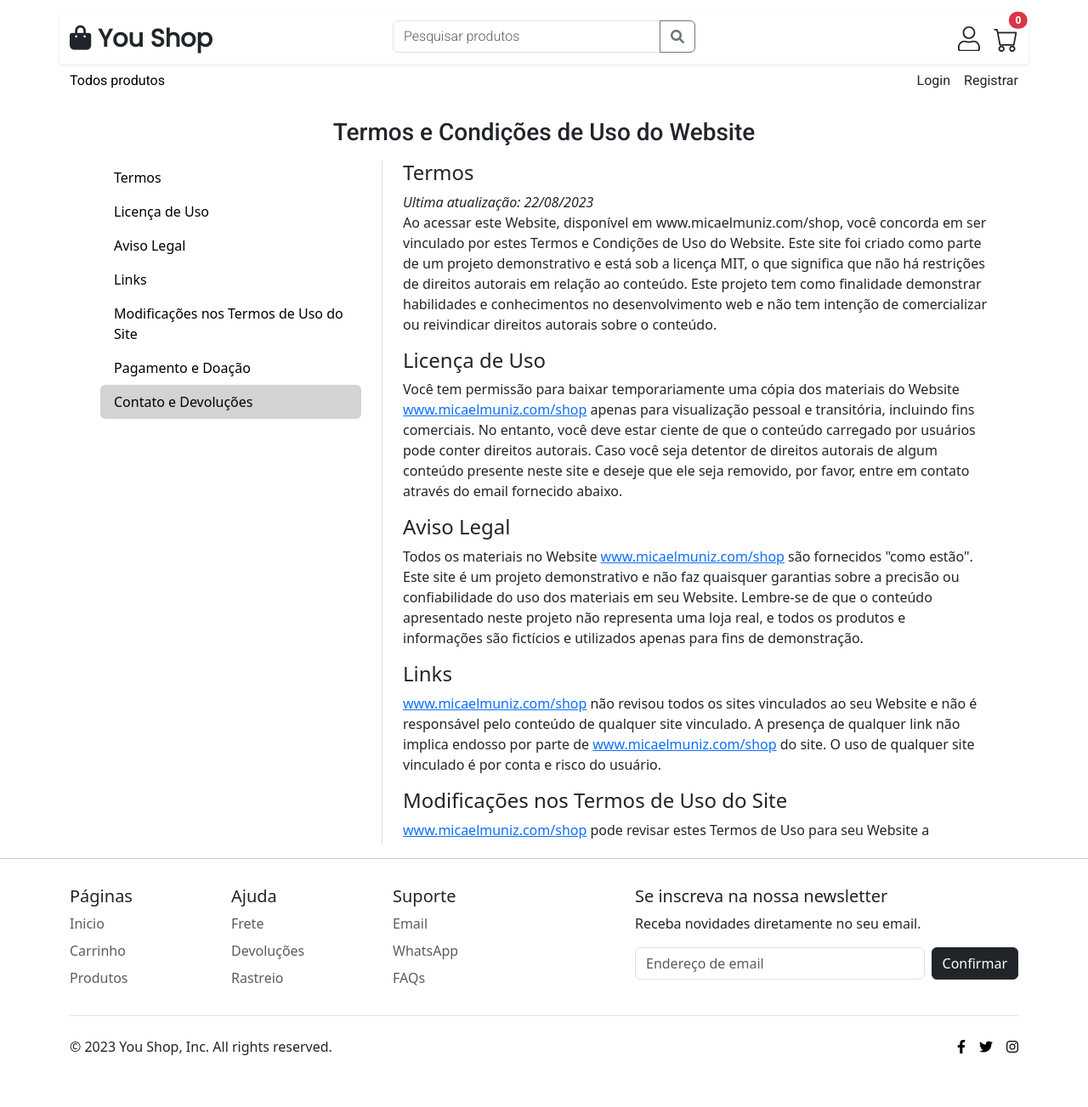
After one commit to micaelmz/you-shop, a Flask app: page /terms-of-service in a window 1280 px wide. The commit adds this page. Shown: the top 1303 px of the page at 85% size. Run offline with Flask 3, Linux system fonts and the light colour scheme.

Commit message:
🔥 Adicionando termos de uso.

```diff
--- a/app.py
+++ b/app.py
@@ -36,3 +36,13 @@ def home():
 @app.route('/api/docs')
 def api_docs():
     return redirect('https://documenter.getpostman.com/view/29096336/2s9Xy5LA6U?version=latest')
+
+
+@app.route('/terms-of-service')
+def terms_of_service():
+    return render_template('terms-of-service.html')
+
+
+@app.route('/privacy-policy')
+def privacy_policy():
+    pass
--- a/templates/modals/register-modal.html
+++ b/templates/modals/register-modal.html
@@ -40,6 +40,7 @@
             <div class="g-recaptcha" data-theme="light" data-sitekey="6LcdrcAnAAAAALB4tg-_yxPs8xB4ZJEVTQH7yySg"></div>
           </div>
         </div>
+        <p class="px-3">Ao se cadastrar você concorda com os <a href="{{ url_for('terms_of_service') }}">Termos de Uso</a> e a <a href="{{ url_for('privacy_policy') }}">Política de Privacidade</a> do site.</p>
         <div class="modal-footer">
           <button class="btn btn-dark w-100" type="submit">Criar conta</button>
         </div>
--- /dev/null
+++ b/templates/terms-of-service.html
@@ -0,0 +1,98 @@
+{% extends 'base.html' %}
+{% block title %}Termos e Condições de Uso do Website{% endblock %}
+{% block extra_style %}
+<style>
+  .nav-pills .nav-link.active, .nav-pills .show>.nav-link {
+    color: #000000;
+    background-color: #d3d3d3;
+  }
+  .nav-link{
+    color: #000000;
+  }
+  .nav-link:hover{
+    color: #555555;
+  }
+</style>
+{% endblock %}
+{% block content %}
+  <section>
+    <div class="container-lg px-5">
+      <div class="row">
+        <div class="title-warning roboto text-center mt-4 mb-2">
+          <h3>Termos e Condições de Uso do Website</h3>
+        </div>
+        <div class="col-4">
+          <nav id="navbar-example3" class="h-100 flex-column align-items-stretch pe-4 border-end">
+            <nav class="nav nav-pills flex-column">
+              <a class="nav-link" href="#list-item-1">Termos</a>
+              <a class="nav-link" href="#list-item-2">Licença de Uso</a>
+              <a class="nav-link" href="#list-item-3">Aviso Legal</a>
+              <a class="nav-link" href="#list-item-4">Links</a>
+              <a class="nav-link" href="#list-item-5">Modificações nos Termos de Uso do Site</a>
+              <a class="nav-link" href="#list-item-6">Pagamento e Doação</a>
+              <a class="nav-link" href="#list-item-7">Contato e Devoluções</a>
+            </nav>
+          </nav>
+        </div>
+        <div class="col-8" style="height: 50vh; overflow-y: scroll">
+          <div class="scrollspy-example" data-bs-spy="scroll" data-bs-target="#list-example" data-bs-offset="0">
+            <h4 id="list-item-1">Termos</h4>
+            <p>
+              <i>Ultima atualização: 22/08/2023</i><br>
+              Ao acessar este Website, disponível em www.micaelmuniz.com/shop, você concorda em ser vinculado por estes
+              Termos e
+              Condições de Uso do Website. Este site foi criado como parte de um projeto demonstrativo e está sob a
+              licença MIT,
+              o que significa que não há restrições de direitos autorais em relação ao conteúdo. Este projeto tem como
+              finalidade demonstrar habilidades e conhecimentos no desenvolvimento web e não tem intenção de
+              comercializar ou
+              reivindicar direitos autorais sobre o conteúdo.
+            </p>
+            <h4 id="list-item-2">Licença de Uso</h4>
+            <p>Você tem permissão para baixar temporariamente uma cópia dos materiais do Website <a href="https://www.micaelmuniz.com/shop">www.micaelmuniz.com/shop</a>
+              apenas para
+              visualização pessoal e transitória, incluindo fins comerciais. No entanto, você deve estar ciente de que o
+              conteúdo carregado por usuários pode conter direitos autorais. Caso você seja detentor de direitos
+              autorais de
+              algum conteúdo presente neste site e deseje que ele seja removido, por favor, entre em contato através do
+              email
+              fornecido abaixo.</p>
+            <h4 id="list-item-3">Aviso Legal</h4>
+            <p>Todos os materiais no Website <a href="https://www.micaelmuniz.com/shop">www.micaelmuniz.com/shop</a> são fornecidos "como estão". Este site é um projeto
+              demonstrativo e não faz quaisquer garantias sobre a precisão ou confiabilidade do uso dos materiais em seu
+              Website. Lembre-se de que o conteúdo apresentado neste projeto não representa uma loja real, e todos os
+              produtos e
+              informações são fictícios e utilizados apenas para fins de demonstração.</p>
+            <h4 id="list-item-4">Links</h4>
+            <p><a href="https://www.micaelmuniz.com/shop">www.micaelmuniz.com/shop</a> não revisou todos os sites vinculados ao seu Website e não é responsável pelo
+              conteúdo de
+              qualquer site vinculado. A presença de qualquer link não implica endosso por parte de <a href="https://www.micaelmuniz.com/shop">www.micaelmuniz.com/shop</a>
+              do site.
+              O uso de qualquer site vinculado é por conta e risco do usuário.</p>
+            <h4 id="list-item-5">Modificações nos Termos de Uso do Site</h4>
+            <p><a href="https://www.micaelmuniz.com/shop">www.micaelmuniz.com/shop</a> pode revisar estes Termos de Uso para seu Website a qualquer momento, sem aviso
+              prévio. Ao
+              usar este Website, você concorda em ficar vinculado à versão atual destes Termos e Condições de Uso.</p>
+            <h4 id="list-item-6">Pagamento e Doação</h4>
+            <p>O sistema de pagamento apresentado neste site é simulado e não representa transações reais. Qualquer
+              compra
+              realizada terá o valor fixo de 1 real e servirá apenas para testar o processo de pagamento e aprovação.
+              Este valor
+              não se destina à compra de produtos reais, mas sim como uma doação voluntária para o autor do projeto, a
+              fim de
+              verificar o funcionamento do sistema de pagamento. Caso deseje, você pode entrar em contato através do
+              email
+              fornecido abaixo para solicitar o reembolso do valor pago, que será tratado como uma doação
+              voluntária.</p>
+            <h4 id="list-item-7">Contato e Devoluções</h4>
+            <p> Para qualquer dúvida, solicitação de remoção de conteúdo com direitos autorais, reembolso de pagamentos
+              simulados
+              ou outras informações relacionadas a este projeto, você pode entrar em contato através do email:
+              <a href="mailto:contato@micaelmuniz.com">contato@micaelmuniz.com</a>.
+            </p>
+          </div>
+        </div>
+      </div>
+    </div>
+  </section>
+{% endblock %}
```
